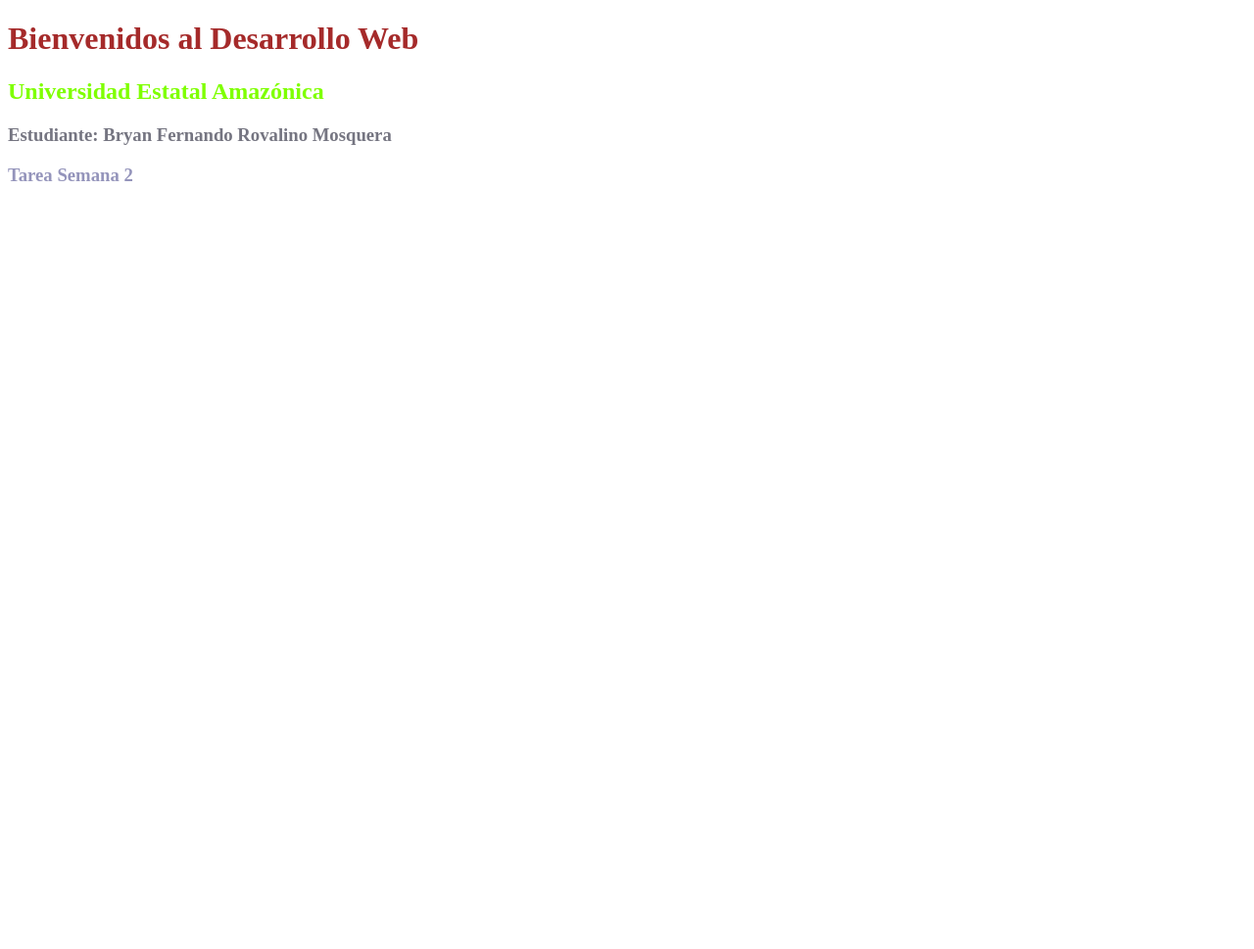
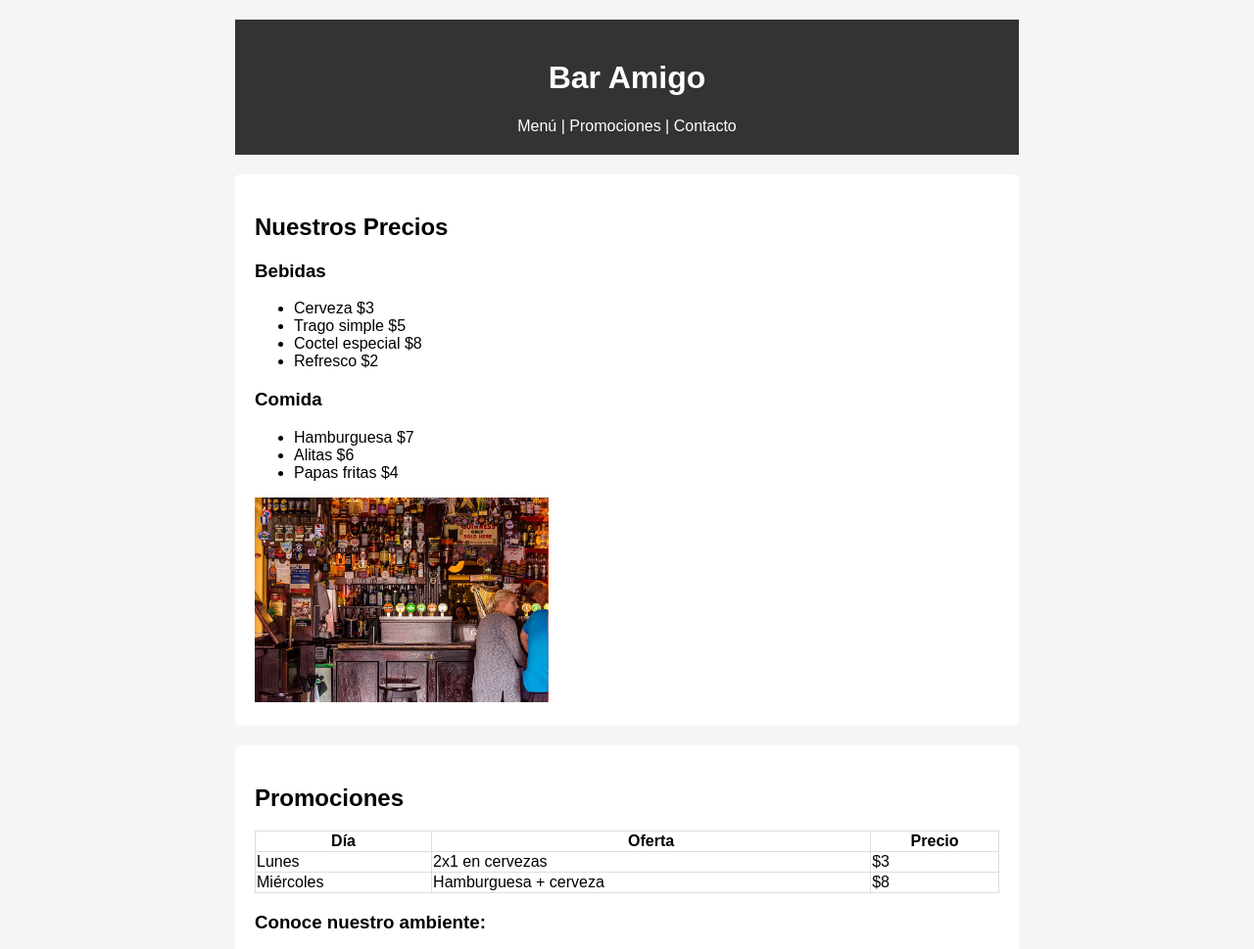
Before and after one commit to feernan1/4sDAW, a plain HTML site: page DW4Semestre/index.html in a window 1280 px wide. Shown: the top 969 px of the page at 98% size. Before the commit the page ends 800 px from the top, so only its background shows below. Drawn offline with Linux system fonts and the light colour scheme; grey boxes are pictures that could not be loaded.

Commit message:
Add files via upload

```diff
--- a/DW4Semestre/index.html
+++ b/DW4Semestre/index.html
@@ -1,14 +1,88 @@
-
 <!DOCTYPE html>
 <html lang="es">
-    <head>
+<head>
     <meta charset="UTF-8">
-        <title>Página de Prueba</title>
-    </head>
-    <body>
-<h1 style="color: brown;"> Bienvenidos al Desarrollo Web</h1>
-        <h2 style="color: chartreuse;">Universidad Estatal Amazónica</h2>
-        <h3 style="color: rgb(117, 117, 129);">Estudiante: Bryan Fernando Rovalino Mosquera</h3>
-        <h3 style="color: rgb(148, 148, 187);">Tarea Semana 2 </h3>
-    </body>
+    <meta name="viewport" content="width=device-width, initial-scale=1.0">
+    <title>Tarea semana 3</title>
+    <link rel="stylesheet" href="styles.css">
+</head>
+<body>
+    <header>
+        <h1>Bar Amigo</h1>
+        <nav>
+            <a href="#menu">Menú</a> |
+            <a href="#promos">Promociones</a> |
+            <a href="#contacto">Contacto</a>
+        </nav>
+    </header>
+
+    <main>
+        <section id="menu">
+            <h2>Nuestros Precios</h2>
+
+            <h3>Bebidas</h3>
+            <ul>
+                <li>Cerveza $3</li>
+                <li>Trago simple $5</li>
+                <li>Coctel especial $8</li>
+                <li>Refresco $2</li>
+            </ul>
+
+            <h3>Comida</h3>
+            <ul>
+                <li>Hamburguesa $7</li>
+                <li>Alitas $6</li>
+                <li>Papas fritas $4</li>
+            </ul>
+
+            <img src="Dublin_City_Alcohol.jpg" alt="Foto del bar" width="300">
+        </section>
+
+        <section id="promos">
+            <h2>Promociones</h2>
+            <table border="1">
+                <tr>
+                    <th>Día</th>
+                    <th>Oferta</th>
+                    <th>Precio</th>
+                </tr>
+                <tr>
+                    <td>Lunes</td>
+                    <td>2x1 en cervezas</td>
+                    <td>$3</td>
+                </tr>
+                <tr>
+                    <td>Miércoles</td>
+                    <td>Hamburguesa + cerveza</td>
+                    <td>$8</td>
+                </tr>
+            </table>
+
+            <h3>Conoce nuestro ambiente:</h3>
+            <div class="video-container">
+                <iframe width="560" height="315" src="https://www.youtube.com/embed/kmeI10wkf7U?si=BMZaa_S_gTOv_nuO"
+                title="YouTube video player" frameborder="0"
+                allow="accelerometer; autoplay; clipboard-write; encrypted-media; gyroscope; picture-in-picture; web-share"
+                referrerpolicy="strict-origin-when-cross-origin" allowfullscreen></iframe>
+            </div>
+        </section>
+
+        <section id="contacto">
+            <h2>Visítanos</h2>
+            <p>Horario: 4pm - 2am</p>
+            <p>Dirección: Cayambe </p>
+
+            <form>
+                Nombre: <input type="text"><br>
+                Email: <input type="email"><br>
+                Mensaje: <textarea></textarea><br>
+                <button>Enviar</button>
+            </form>
+        </section>
+    </main>
+
+    <footer>
+        <p>© 2025 Bar Amigo - Todos los derechos reservados</p>
+    </footer>
+</body>
 </html>
--- /dev/null
+++ b/DW4Semestre/styles.css
@@ -0,0 +1,42 @@
+body {
+    font-family: Arial, sans-serif;
+    max-width: 800px;
+    margin: 0 auto;
+    padding: 20px;
+    background-color: #f5f5f5;
+}
+
+header {
+    background-color: #333;
+    color: white;
+    padding: 20px;
+    text-align: center;
+}
+
+nav a {
+    color: white;
+    text-decoration: none;
+}
+
+section {
+    background: white;
+    padding: 20px;
+    margin: 20px 0;
+    border-radius: 5px;
+}
+
+table {
+    width: 100%;
+    border-collapse: collapse;
+}
+
+table, th, td {
+    border: 1px solid #ddd;
+}
+
+footer {
+    text-align: center;
+    padding: 10px;
+    background: #333;
+    color: white;
+}
```
Also changed, not shown: DW4Semestre/Dublin_City_Alcohol.jpg (added).
